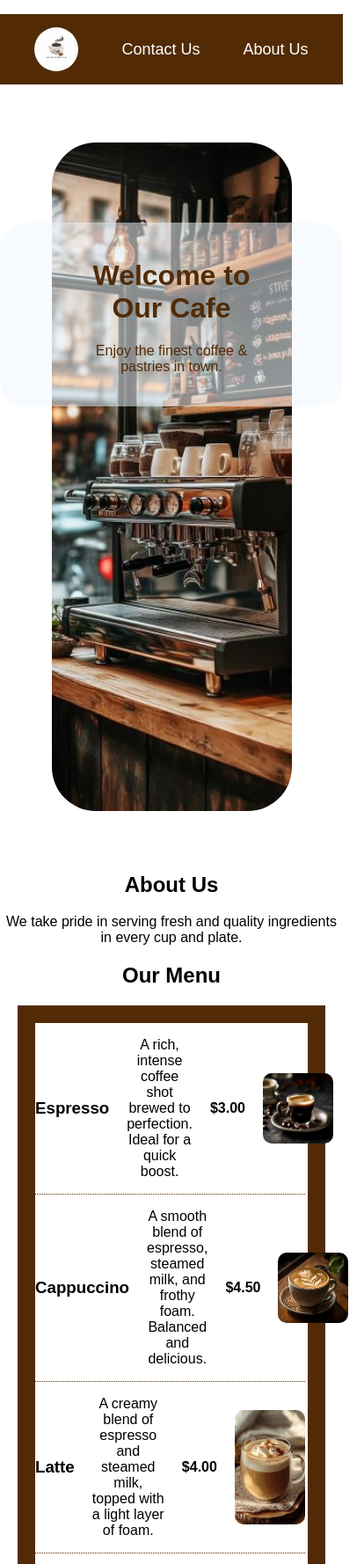
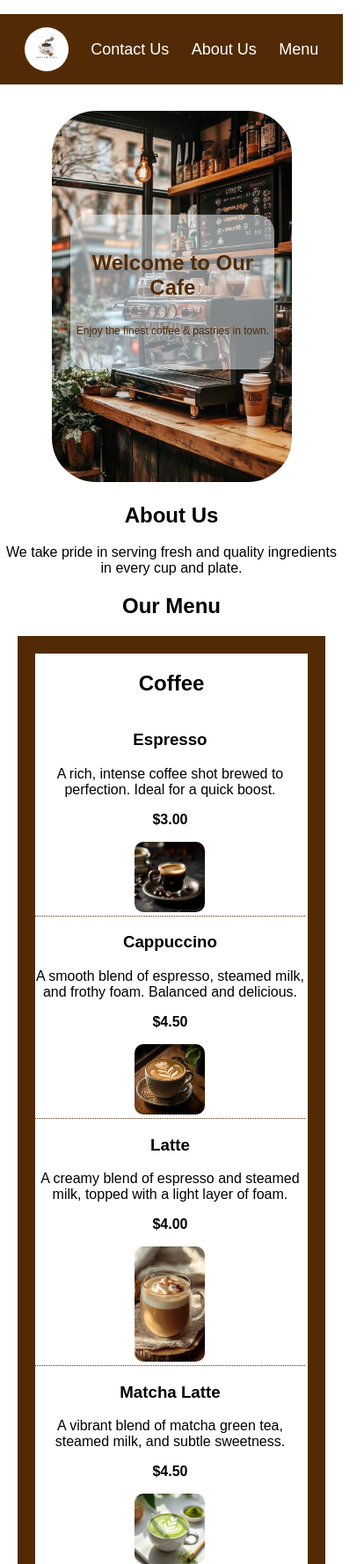
Before and after one commit to Dia8897/Project1_frontend, a plain HTML site: page index.html in a window 390 px wide. Shown: the top 1778 px of the page at 88% size, 414 px wide, since content can reach past the window. Drawn offline with Linux system fonts and the light colour scheme.

Commit message:
responsive

```diff
--- a/index.html
+++ b/index.html
@@ -15,15 +15,18 @@
             <img id="logo" src="/images/logo2.jpg" alt="Cafe Logo">
             <li><a href="#contact">Contact Us</a></li>
             <li><a href="#about">About Us</a></li>
+            <li><a href="#menu">Menu</a></li>
         </ul>
     </nav>
 
     <header class="banner">
+        <div class="banner-inner">
             <div class="banner-content">
                 <h1>Welcome to Our Cafe</h1>
                 <p>Enjoy the finest coffee & pastries in town.</p>
             </div>
             <img src="/images/7.jpg" alt="Cafe Image">
+        </div>
     </header>
 
     <section id="about" class="about">
@@ -31,63 +34,65 @@
         <p>We take pride in serving fresh and quality ingredients in every cup and plate.</p>
     </section>
 
-    <section class="menu">
+    <section id="menu" class="menu">
         <h2>Our Menu</h2>
         <div class="menu-cards">
             <div class="coffee cards">
+                <h2>Coffee</h2>
                 <div class="coffee card">
                     <h3>Espresso</h3>
                     <p>A rich, intense coffee shot brewed to perfection. Ideal for a quick boost.</p>
-                    <strong>$3.00</strong>
+                    <p><strong>$3.00</strong></p>
                     <img src="/images/espresso.jpg">
                 </div>
                 <div class="coffee card">
                     <h3>Cappuccino</h3>
                     <p>A smooth blend of espresso, steamed milk, and frothy foam. Balanced and delicious.</p>
-                    <strong>$4.50</strong>
+                    <p><strong>$4.50</strong></p>
                     <img src="/images/cappuccino.jpg">
                 </div>
                 <div class="coffee card">
                     <h3>Latte</h3>
                     <p>A creamy blend of espresso and steamed milk, topped with a light layer of foam.</p>
-                    <strong>$4.00</strong>
+                    <p><strong>$4.00</strong></p>
                     <img src="/images/latte.jpg">
                 </div>
 
                 <div class="coffee card">
                     <h3>Matcha Latte</h3>
                     <p>A vibrant blend of matcha green tea, steamed milk, and subtle sweetness.</p>
-                    <strong>$4.50</strong>
+                    <p><strong>$4.50</strong></p>
                     <img src="/images/matchaLatte.jpg">
                 </div>
                 <div class="coffee card">
                     <h3>Flat White</h3>
                     <p>A velvety espresso-based drink with microfoam for a smooth, creamy texture.</p>
-                    <strong>$4.00</strong>
+                    <p><strong>$4.00</strong></p>
                     <img src="/images/flatWhite.jpg">
                 </div>
                 <div class="coffee card">
                     <h3>Cold Brew</h3>
                     <p>Slowly steeped coffee that’s smooth, rich, and naturally sweet, served chilled.</p>
-                    <strong>$4.25</strong>
+                    <p><strong>$4.25</strong></p>
                     <img src="/images/coldBrew.jpg">
                 </div>
                 <div class="coffee card">
                     <h3>Macchiato</h3>
                     <p>A strong espresso with a touch of frothy milk, delivering a bold yet smooth taste.</p>
-                    <strong>$3.75</strong>
+                    <p><strong>$3.75</strong></p>
                     <img src="/images/macchiato.jpg">
                 </div>
                 <div class="coffee card">
                     <h3>Mocha</h3>
                     <p>A delicious mix of espresso, chocolate, and steamed milk, finished with whipped cream.</p>
-                    <strong>$4.50</strong>
+                    <p><strong>$4.50</strong></p>
                     <img src="/images/mocha.jpg">
                 </div>
             </div>
 
 
             <div class="tea cards">
+                <h2>Tea</h2>
                 <div class="tea card">
                     <h3>Chai Latte</h3>
                     <p>A comforting mix of spiced tea and steamed milk, perfect for a cozy drink.</p>
--- a/style.css
+++ b/style.css
@@ -24,52 +24,66 @@
       font-size: 18px;
   }
 
-  #logo{
+  #logo {
       width: 50px;
       height: 50px;
       border-radius: 50%;
       object-fit: cover;
       object-position: center;
   }
+
   .banner {
       display: flex;
-    flex-direction: column;
+      justify-content: center;
       align-items: center;
-    justify-content: center;
+  }
+
+  .banner-inner {
+      position: relative;
+      width: 70%;
   }
 
   .banner-content {
       position: absolute;
       top: 30%;
-    font-size: 15 rem;
+      left: 8%;
       color: #522b06;
       background-color: rgba(240, 248, 255, 0.527);
-    border-radius: 30px;
-    padding: 20px 100px;
+      font-size: 1.2rem;
+      border-radius: 20px;
+      width: 85%;
+      height: 30%;
+      display: flex;
+      flex-direction: column;
+      justify-content: center;
+      align-items: center;
+      text-align: center;
+
   }
 
   .banner img {
-    padding: 50px;
-    width: 70%;
-    height: 90vh;
+      width: 100%;
+      object-fit: cover;
+      border-radius: 50px;
+      height: 120vh;
       object-position: 50% 70%;
-    display: block;
-    object-fit:cover;
-    border-radius: 100px;
+      margin-top: 5%;
   }
 
-  .cards{
-      border: 20px solid #522b06;;
+
+  .cards {
+      border: 20px solid #522b06;
       margin: 20px;
       display: flex;
       flex-direction: column;
   }
 
-  .card{
+  .card {
       display: flex;
       align-items: center;
-    gap:20px;
-    border-bottom: 1px dotted #522b06;;
+      gap: 20px;
+      border-bottom: 1px dotted #522b06;
+      ;
       width: 99%;
 
   }
@@ -80,21 +94,58 @@
       border-radius: 10px;
       margin-left: auto;
   }
+
   footer {
-      background: #522b06;;
+      background: #522b06;
+      ;
       color: white;
       padding: 10px 0;
       margin-top: 20px;
   }
 
-  .footer-container{
+  .footer-container {
       display: flex;
       justify-content: space-between;
       padding: 10px 50px;
   }
-  .social-media{
+
+  .social-media {
       width: 40px;
       padding: 20px;
       border-radius: 35%;
       /* object-fit: cover; */
   }
+
+  @media (max-width: 600px) {
+    .banner-content{
+        font-size: 0.75rem;
+        height: 40%;
+
+    }
+    .banner-inner img{
+        height: 50vh;
+    }
+
+  .card {
+      display: block;
+  }
+
+  .footer-container{
+    padding: 0px;
+  }
+}
+
+  @media(min-width:1024px){
+    .banner-inner img{
+          height: 200vh;
+  }
+
+  .banner-inner{
+    width: 85%;
+  }
+
+  .banner-content{
+        font-size: 1.5rem;
+  }
+
+    }
```
Lines whose indentation alone changed are shown as unchanged.
